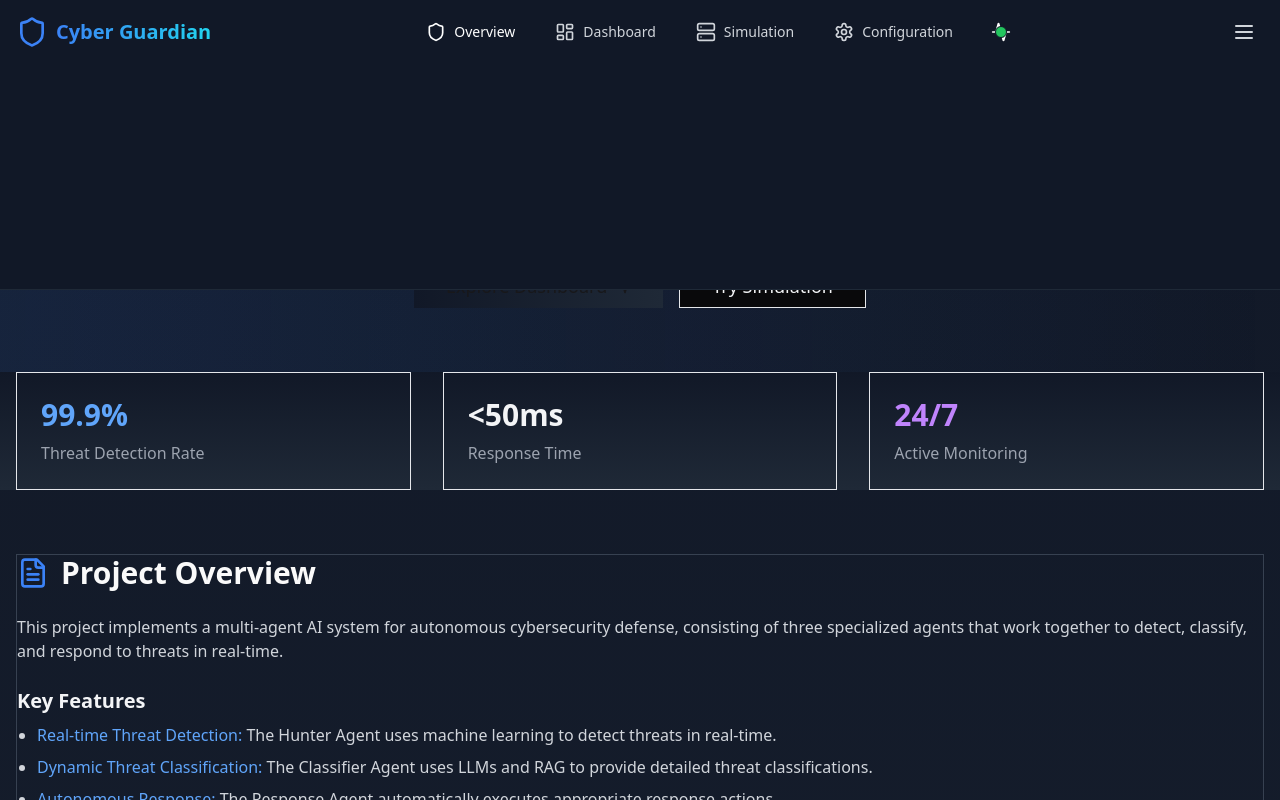
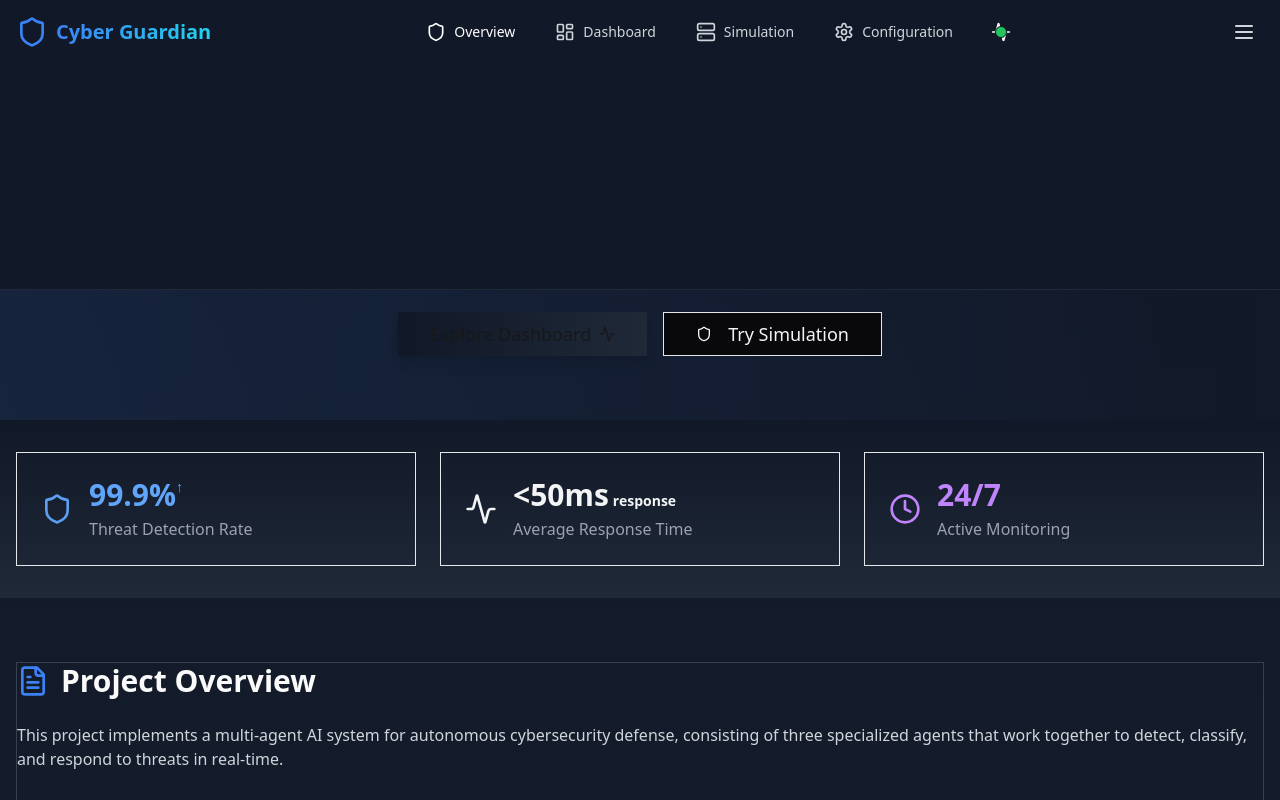
Before and after one commit to yash6366/cyber-guardian-agents-shield, a React (Vite) app: page / in a window 1280 px wide. Shown: the top 800 px of the page. Built offline with nearby package versions, Linux system fonts and the light colour scheme.

Commit message:
Refactor: Improve UI and graphics
Improve the UI and graphics for the Autonomous Cyber Defense Agent, including real-time threat intelligence dashboards, agent interaction panels, and attack simulation workspaces.

```diff
--- a/src/components/CallToAction.jsx
+++ b/src/components/CallToAction.jsx
@@ -1,21 +1,38 @@
 
 import { Link } from "react-router-dom";
 import { Button } from "@/components/ui/button";
+import { Shield, Activity } from "lucide-react";
 
 const CallToAction = () => {
   return (
-    <section className="container mx-auto px-4 py-16 text-center">
-      <h2 className="text-3xl md:text-4xl font-bold mb-6">
+    <section className="container mx-auto px-4 py-16 text-center relative overflow-hidden">
+      <div className="absolute inset-0 bg-gradient-to-r from-blue-500/5 via-purple-500/5 to-cyan-500/5 animate-gradient"></div>
+
+      <div className="relative backdrop-blur-sm rounded-2xl border border-blue-500/10 p-8 bg-gradient-to-b from-gray-900/50 to-gray-800/50">
+        <div className="flex justify-center gap-4 mb-6">
+          <Shield className="w-8 h-8 text-blue-500 animate-pulse" />
+          <Activity className="w-8 h-8 text-cyan-500" />
+        </div>
+
+        <h2 className="text-3xl md:text-4xl font-bold mb-6 bg-clip-text text-transparent bg-gradient-to-r from-blue-400 to-cyan-300">
           Ready to strengthen your security?
         </h2>
+
         <p className="text-gray-400 mb-8 max-w-2xl mx-auto">
           Experience the next generation of cybersecurity with our autonomous defense system.
+          Our AI agents work 24/7 to protect your infrastructure.
         </p>
+
         <Link to="/dashboard">
-        <Button size="lg" className="bg-gradient-to-r from-blue-600 to-cyan-500 hover:from-blue-700 hover:to-cyan-600">
+          <Button
+            size="lg"
+            className="bg-gradient-to-r from-blue-600 to-cyan-500 hover:from-blue-700 hover:to-cyan-600 shadow-lg shadow-blue-500/20 hover:shadow-blue-500/40 transition-all duration-300"
+          >
+            <Shield className="w-5 h-5 mr-2" />
             Get Started
           </Button>
         </Link>
+      </div>
     </section>
   );
 };
--- a/src/components/HeroSection.jsx
+++ b/src/components/HeroSection.jsx
@@ -1,5 +1,5 @@
 
-import { Shield, Activity } from "lucide-react";
+import { Shield, Activity, Database } from "lucide-react";
 import { Button } from "@/components/ui/button";
 import { Link } from "react-router-dom";
 
@@ -7,28 +7,50 @@ const HeroSection = () => {
   return (
     <section className="container mx-auto px-4 py-16 relative overflow-hidden">
       <div className="absolute inset-0 bg-gradient-to-r from-blue-500/10 to-purple-500/10 animate-gradient"></div>
+
+      {/* Animated background elements */}
+      <div className="absolute inset-0">
+        <div className="absolute top-20 left-10 w-32 h-32 bg-blue-500/10 rounded-full blur-xl animate-pulse"></div>
+        <div className="absolute bottom-20 right-10 w-32 h-32 bg-purple-500/10 rounded-full blur-xl animate-pulse delay-300"></div>
+        <div className="absolute top-40 right-20 w-24 h-24 bg-cyan-500/10 rounded-full blur-xl animate-pulse delay-700"></div>
+      </div>
+
       <div className="relative z-10">
-        <div className="flex items-center justify-center mb-8">
-          <Shield className="w-16 h-16 text-blue-500 mr-4 animate-pulse" />
-          <h1 className="text-5xl md:text-6xl font-bold bg-clip-text text-transparent bg-gradient-to-r from-blue-500 to-cyan-400">
-            Cyber Guardian
-          </h1>
+        <div className="flex items-center justify-center mb-8 gap-6">
+          <Shield className="w-16 h-16 text-blue-500 animate-pulse" />
+          <Database className="w-12 h-12 text-purple-500" />
+          <Activity className="w-14 h-14 text-cyan-500" />
         </div>
+
+        <h1 className="text-5xl md:text-6xl font-bold bg-clip-text text-transparent bg-gradient-to-r from-blue-500 via-purple-400 to-cyan-400 mb-6 text-center">
+          Cyber Guardian
+        </h1>
+
         <p className="text-xl md:text-2xl text-center text-gray-400 max-w-3xl mx-auto mb-12 leading-relaxed">
-          Next-generation AI agents for real-time autonomous cybersecurity defense, powered by machine learning and advanced threat detection.
+          Next-generation AI agents for real-time autonomous cybersecurity defense,
+          powered by machine learning and advanced threat detection.
         </p>
+
         <div className="flex flex-col sm:flex-row gap-4 justify-center items-center">
           <Link to="/dashboard">
-            <Button size="lg" className="group relative overflow-hidden px-8 py-3 text-lg">
+            <Button
+              size="lg"
+              className="group relative overflow-hidden px-8 py-3 text-lg bg-gradient-to-r from-blue-600 to-cyan-500 hover:from-blue-700 hover:to-cyan-600 shadow-lg shadow-blue-500/20 hover:shadow-blue-500/40 transition-all duration-300"
+            >
               <span className="relative z-10 flex items-center gap-2">
                 Explore Dashboard
                 <Activity className="w-5 h-5 transition-transform group-hover:translate-x-1" />
               </span>
-              <div className="absolute inset-0 bg-gradient-to-r from-blue-600 to-cyan-500 transform transition-transform group-hover:scale-105"></div>
             </Button>
           </Link>
+
           <Link to="/simulation">
-            <Button variant="outline" size="lg" className="text-lg border-blue-500/50 hover:bg-blue-500/10">
+            <Button
+              variant="outline"
+              size="lg"
+              className="text-lg border-blue-500/50 hover:bg-blue-500/10 hover:border-blue-400 transition-colors duration-300"
+            >
+              <Shield className="w-5 h-5 mr-2" />
               Try Simulation
             </Button>
           </Link>
--- a/src/components/StatsSection.jsx
+++ b/src/components/StatsSection.jsx
@@ -1,20 +1,51 @@
+
+import { Activity, Shield, Clock } from 'lucide-react';
 
 const StatsSection = () => {
   return (
-    <section className="py-12 bg-gradient-to-b from-gray-900/50 to-gray-800/50">
-      <div className="container mx-auto px-4">
-        <div className="grid grid-cols-1 md:grid-cols-3 gap-8">
-          <div className="p-6 rounded-xl bg-gradient-to-br from-blue-500/10 to-purple-500/10 backdrop-blur-sm border border-blue-500/20">
-            <h3 className="text-3xl font-bold text-blue-400 mb-2">99.9%</h3>
-            <p className="text-gray-400">Threat Detection Rate</p>
+    <section className="py-8 relative overflow-hidden">
+      <div className="absolute inset-0 bg-gradient-to-b from-blue-900/20 to-gray-900/20 backdrop-blur-sm"></div>
+      <div className="absolute inset-0 bg-[radial-gradient(ellipse_at_center,_var(--tw-gradient-stops))] from-blue-500/10 via-transparent to-transparent animate-pulse"></div>
+
+      <div className="container mx-auto px-4 relative">
+        <div className="grid grid-cols-1 md:grid-cols-3 gap-6">
+          <div className="group p-6 rounded-xl bg-gradient-to-br from-blue-500/5 to-purple-500/5 backdrop-blur-md border border-blue-500/20 hover:border-blue-400/40 transition-all duration-300 relative overflow-hidden">
+            <div className="absolute inset-0 bg-gradient-to-r from-blue-600/10 to-purple-600/10 opacity-0 group-hover:opacity-100 transition-opacity duration-300"></div>
+            <div className="flex items-center gap-4">
+              <Shield className="w-8 h-8 text-blue-400 animate-pulse" />
+              <div>
+                <h3 className="text-3xl font-bold text-blue-400 mb-1 relative">
+                  99.9%
+                  <span className="absolute -top-1 -right-4 text-sm text-blue-300">↑</span>
+                </h3>
+                <p className="text-gray-400">Threat Detection Rate</p>
+              </div>
+            </div>
           </div>
-          <div className="p-6 rounded-xl bg-gradient-to-br from-cyan-500/10 to-blue-500/10 backdrop-blur-sm border border-cyan-500/20">
-            <h3 className="text-3xl font-bold text-cyan-400 mb-2">&lt;50ms</h3>
-            <p className="text-gray-400">Response Time</p>
+
+          <div className="group p-6 rounded-xl bg-gradient-to-br from-cyan-500/5 to-blue-500/5 backdrop-blur-md border border-cyan-500/20 hover:border-cyan-400/40 transition-all duration-300 relative overflow-hidden">
+            <div className="absolute inset-0 bg-gradient-to-r from-cyan-600/10 to-blue-600/10 opacity-0 group-hover:opacity-100 transition-opacity duration-300"></div>
+            <div className="flex items-center gap-4">
+              <Activity className="w-8 h-8 text-cyan-400" />
+              <div>
+                <h3 className="text-3xl font-bold text-cyan-400 mb-1">
+                  &lt;50ms
+                  <span className="text-sm text-cyan-300 ml-1">response</span>
+                </h3>
+                <p className="text-gray-400">Average Response Time</p>
+              </div>
+            </div>
           </div>
-          <div className="p-6 rounded-xl bg-gradient-to-br from-purple-500/10 to-blue-500/10 backdrop-blur-sm border border-purple-500/20">
-            <h3 className="text-3xl font-bold text-purple-400 mb-2">24/7</h3>
-            <p className="text-gray-400">Active Monitoring</p>
+
+          <div className="group p-6 rounded-xl bg-gradient-to-br from-purple-500/5 to-blue-500/5 backdrop-blur-md border border-purple-500/20 hover:border-purple-400/40 transition-all duration-300 relative overflow-hidden">
+            <div className="absolute inset-0 bg-gradient-to-r from-purple-600/10 to-blue-600/10 opacity-0 group-hover:opacity-100 transition-opacity duration-300"></div>
+            <div className="flex items-center gap-4">
+              <Clock className="w-8 h-8 text-purple-400" />
+              <div>
+                <h3 className="text-3xl font-bold text-purple-400 mb-1">24/7</h3>
+                <p className="text-gray-400">Active Monitoring</p>
+              </div>
+            </div>
           </div>
         </div>
       </div>
```
Lines whose indentation alone changed are shown as unchanged.
